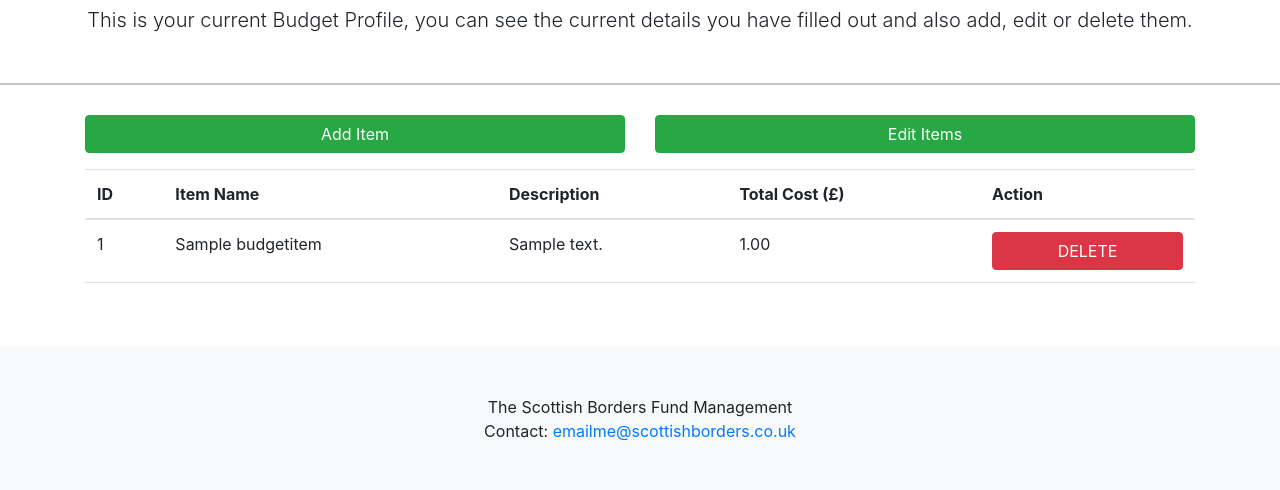
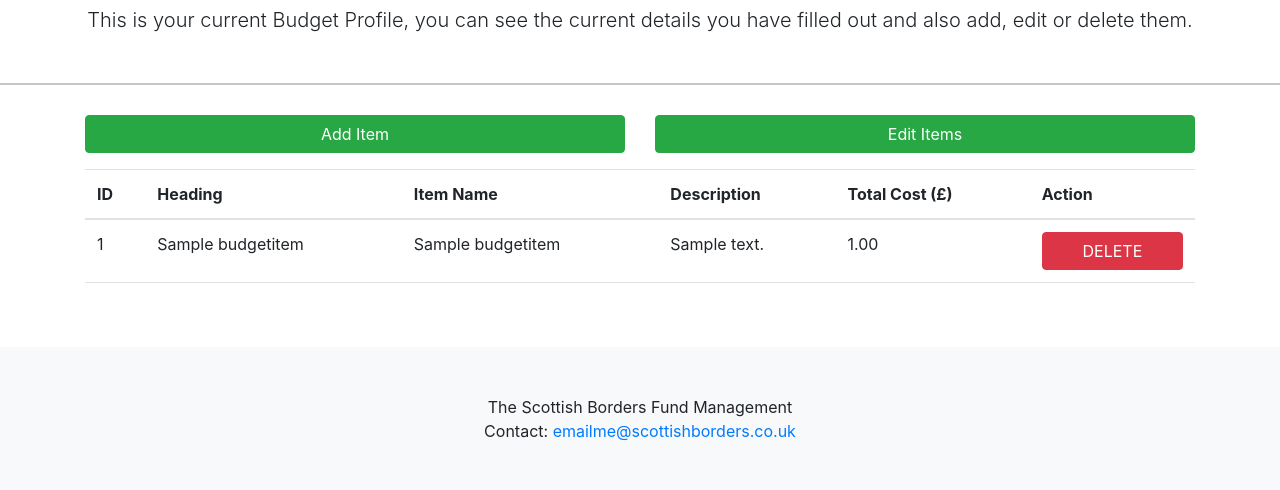
Before and after one commit to AlanWinchcole/Fund-Management-System, a Django app: page /budget_profile/1 in a window 1280 px wide. Shown: the part 171-661 px from the top of the page. Run offline with Django 3.2, Linux system fonts and the light colour scheme; tables that the repository leaves empty hold one stand-in row (values such as "Sample post"); some libraries are stand-ins or nearby versions.

Commit message:
added heading field functionality back to budget/spend profile

```diff
--- a/fund_management_website/fund/models.py
+++ b/fund_management_website/fund/models.py
@@ -123,7 +123,7 @@ class BudgetItems(models.Model):
     """Define table for Budget Items in database"""
     ID = models.AutoField(primary_key=True)
     associated_budget_profile = models.ForeignKey(BudgetProfile, on_delete=models.CASCADE, blank=True, null=True)
-    #heading = models.CharField(max_length=255, blank=False, null=False)
+    heading = models.CharField(max_length=255, blank=False, null=True)
     item_name = models.CharField(max_length=255, blank=True, null=True)
     description = models.TextField(blank=True, null=True)
     budget_allocation = models.DecimalField(max_digits=10, decimal_places=2)
--- a/fund_management_website/fund/views.py
+++ b/fund_management_website/fund/views.py
@@ -182,12 +182,12 @@ def SpendProfile(request, id) :
 
 @csrf_exempt
 def addItem(request) :
-    # heading = request.POST.get("heading")
     app_id =request.POST.get("app_id")
     print(app_id)
     bP = ApplicationData.objects.get(id = int(app_id)).associated_budgetProfile
     sp = SpendingProfile.objects.get(associated_application =app_id)
     ID = request.POST.get("ID")
+    heading = request.POST.get("heading1")
     item_name = request.POST.get("item_name")
     description = request.POST.get("description")
     budget_allocation = request.POST.get("budget_allocation")
@@ -195,10 +195,10 @@ def addItem(request) :
     try :
         # heading = SubBudgetProfile(heading=heading)
         # heading.save()
-        item = BudgetItems(ID=ID, associated_budget_profile=bP, item_name=item_name, description=description,
+        item = BudgetItems(ID=ID, associated_budget_profile=bP,heading=heading, item_name=item_name, description=description,
                            budget_allocation=budget_allocation)
         item.save()
-        spend_items = SpendingItems(ID=ID, associated_spending_profile=sp, item_name=item_name, description=description,
+        spend_items = SpendingItems(ID=ID, associated_spending_profile=sp,heading=heading, item_name=item_name, description=description,
                                     budget_allocation=budget_allocation)
         spend_items.save()
         item_data = { "app_id" :item.ID, "error" :False, "errorMessage" :"Item Added Successfully" }
@@ -242,7 +242,7 @@ def saveItem(request) :
             # item2.save()
             # item_heading = SubBudgetProfile.objects.get(heading=dic_single['heading'])
             item = BudgetItems.objects.get(ID=dic_single['ID'])
-            # item.heading=item_heading.heading
+            item.heading=dic_single['heading']
             item.item_name = dic_single['item_name']
             item.description = dic_single['description']
             item.budget_allocation = dic_single['budget_allocation']
--- a/fund_management_website/templates/fund/budgetProfile.html
+++ b/fund_management_website/templates/fund/budgetProfile.html
@@ -50,7 +50,7 @@
                     <thead>
                     <tr>
                         <th>ID</th>
-<!--                        <th>Heading</th>-->
+                        <th>Heading</th>
                         <th>Item Name</th>
                         <th>Description</th>
                         <th>Total Cost (£)</th>
@@ -61,7 +61,7 @@
                     {% for item in items %}
                     <tr>
                         <td>{{ item.ID }}</td>
-<!--                        <td class="editable" data-type="heading">{{ item.heading }}</td>-->
+                        <td class="editable" data-type="heading">{{ item.heading }}</td>
                         <td class="editable" data-type="item_name">{{ item.item_name }}</td>
                         <td class="editable" data-type="description">{{ item.description }}</td>
                         <td class="editable" data-type="budget_allocation">{{ item.budget_allocation }}</td>
@@ -87,10 +87,10 @@
       </div>
       <div class="modal-body">
 
-<!--          <div class="form-group">-->
-<!--              <label>Heading : </label>-->
-<!--              <input type="text" name="heading" id="ins_heading" class="form-control" placeholder="Heading">-->
-<!--          </div>-->
+          <div class="form-group">
+            <label>Heading : </label>
+            <input type="text" name="heading" id="ins_heading" class="form-control" placeholder="Heading">
+        </div>
           <div class="form-group">
               <label>Item Name : </label>
               <input type="text" name="item_name" id="ins_item_name" class="form-control" placeholder="Description">
@@ -126,18 +126,17 @@
 <script>
     $(".btn-insert-data").click(function(){
 
-<!--       // var heading=$("#ins_heading").val();-->
+        var heading1=$("#ins_heading").val();
         var heading=$("#ms").text();
         console.log(heading.type);
         var item_name=$("#ins_item_name").val();
         var description=$("#ins_description").val();
         var budget_allocation=$("#ins_budget_allocation").val();
-<!--       // if(heading==""){-->
-<!--        //	$("#ins_error").text("Please Enter a Heading")-->
-<!--         //   $("#ins_error").show()-->
-<!--          //  return;-->
-<!--       // }else -->
-        if(item_name==""){
+        if(heading1==""){
+            $("#ins_error").text("Please Enter a Heading")
+            $("#ins_error").show()
+            return;
+        }else if(item_name==""){
             $("#ins_error").text("Please Enter a name to identify the item")
             $("#ins_error").show()
             return;
@@ -155,14 +154,14 @@
             $.ajax({
                 url:'{% url 'fund:add_item' %}',
                 type:'POST',
-                data:{app_id:heading,item_name:item_name,description:description,budget_allocation:budget_allocation}
+                data:{app_id:heading,heading1:heading1,item_name:item_name,description:description,budget_allocation:budget_allocation}
             })
             .done(function(response){
                 if(response['error']==false){
                     $("#ins_error").hide();
                     $("#ins_success").text(response['errorMessage']);
                     $("#ins_success").show();
-                    var html_data="<tr><td>"+response['ID']+"</td><td class='editable' data-type='item_name'>"+item_name+ "</td><td class='editable' data-type='description'>"+description+ "</td><td class='editable' data-type='budget_allocation'>"+budget_allocation+"</td><td class='btn-td-block'><button class='btn btn-block btn-delete btn-danger'>DELETE</button></td></tr>";
+                    var html_data="<tr><td>"+response['ID']+"</td><td class='editable' data-type='heading'>"+heading1+"</td><td class='editable' data-type='item_name'>"+item_name+ "</td><td class='editable' data-type='description'>"+description+ "</td><td class='editable' data-type='budget_allocation'>"+budget_allocation+"</td><td class='btn-td-block'><button class='btn btn-block btn-delete btn-danger'>DELETE</button></td></tr>";
                     // <td class='editable' data-type='heading'>"+heading+"</td>
                     $(".table tbody").append(html_data);
                 }
@@ -213,12 +212,12 @@
          });
         $("tbody tr").each(function(){
              var ID=$(this).children().eq(0).text()
-<!--           //  var heading=$(this).children().eq(1).text()-->
-             var item_name=$(this).children().eq(1).text()
-             var description=$(this).children().eq(2).text()
-             var budget_allocation=$(this).children().eq(3).text()
+             var heading=$(this).children().eq(1).text()
+             var item_name=$(this).children().eq(2).text()
+             var description=$(this).children().eq(3).text()
+             var budget_allocation=$(this).children().eq(4).text()
 
-             var single_data={"ID":ID,"item_name":item_name,"description":description,"budget_allocation":budget_allocation};
+             var single_data={"ID":ID,"heading":heading,"item_name":item_name,"description":description,"budget_allocation":budget_allocation};
              json_data.push(single_data);
         });
 
```
